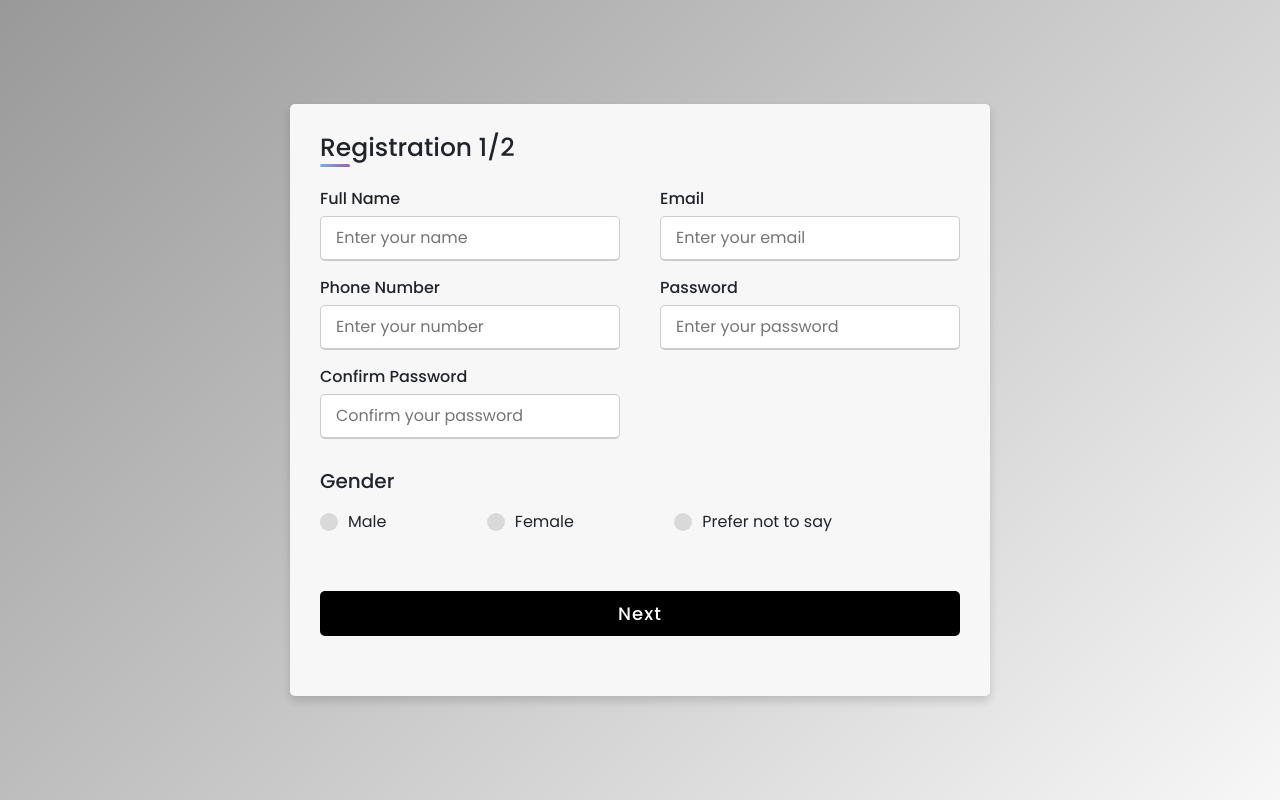
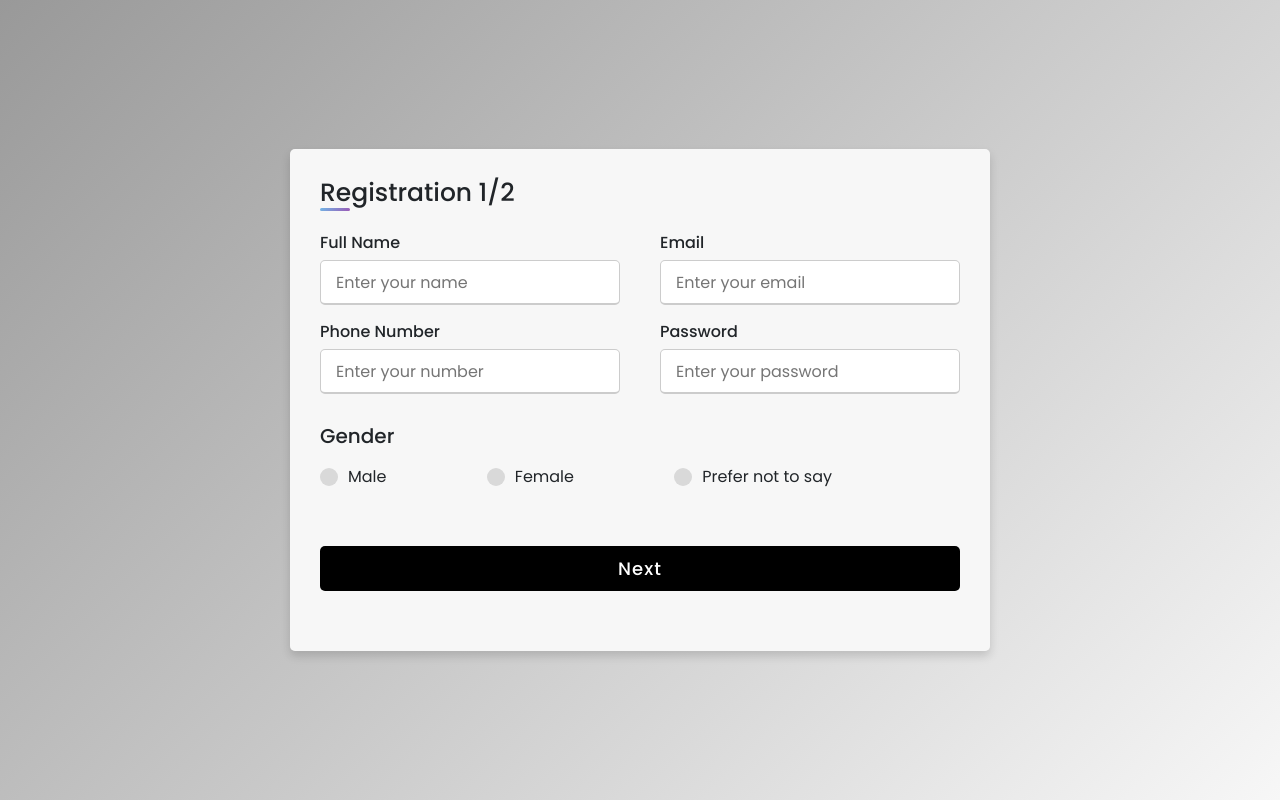
Before and after one commit to salimReact/ReactPFE, a React (Vite) app: page /AnnoncerRegistrationPart1 in a window 1280 px wide. Built offline with nearby package versions, Linux system fonts and the light colour scheme.

Commit message:
first commit

```diff
--- a/src/pages/login/AnnoncerRegistrationPart1.jsx
+++ b/src/pages/login/AnnoncerRegistrationPart1.jsx
@@ -1,41 +1,57 @@
-import React, { Fragment } from 'react'
+import React, { Fragment,useState } from 'react'
 import "../../assets/css/style.css"
-import { Link } from 'react-router-dom';
+import { useNavigate } from 'react-router-dom';
 
 function Registration() {
+  const navigate = useNavigate();
+
+  const [formAData, setformAData] = useState({
+    Fname: "",
+    email: '',
+    phone: '',
+    password: '',
+    gender: ''
+  });
+  const handleSubmit = (event) => {
+    event.preventDefault();
+    localStorage.setItem('formAData', JSON.stringify(formAData));
+    navigate('/AnnoncerRegistrationPart2');
+  };
+  const handleChange = (event) => {
+    setformAData({ ...formAData, [event.target.name]: event.target.value });
+  };
+  console.log(formAData);
+
   return (
     <Fragment>
        <div className="reg">
      <div className="container1">
     <div className="title">Registration 1/2</div>
     <div className="content">
-      <form action="#">
+    <form onSubmit={handleSubmit}>
         <div className="user-details">
           <div className="input-box">
             <span className="details">Full Name</span>
-            <input type="text" placeholder="Enter your name" required/>
+            <input type="text" placeholder="Enter your name" name="Fname" value={formAData.Fname}  onChange={handleChange} required/>
           </div>
           <div className="input-box">
             <span className="details">Email</span>
-            <input type="text" placeholder="Enter your email" required/>
+            <input type="email" placeholder="Enter your email"name="email" value={formAData.email}  onChange={handleChange} required/>
           </div>
           <div className="input-box">
             <span className="details">Phone Number</span>
-            <input type="text" placeholder="Enter your number" required/>
+            <input type="text" placeholder="Enter your number"name="phone" value={formAData.phone}  onChange={handleChange} required/>
           </div>
           <div className="input-box">
             <span className="details">Password</span>
-            <input type="text" placeholder="Enter your password" required/>
+            <input type="password" placeholder="Enter your password" name="password" value={formAData.password}  onChange={handleChange} required/>
           </div>
-          <div className="input-box">
-            <span className="details">Confirm Password</span>
-            <input type="text" placeholder="Confirm your password" required/>
-          </div>
+
         </div>
         <div className="gender-details">
-          <input type="radio" name="gender" id="dot-1"/>
-          <input type="radio" name="gender" id="dot-2"/>
-          <input type="radio" name="gender" id="dot-3"/>
+          <input type="radio" name="gender" id="dot-1"value="male" onChange={handleChange}/>
+          <input type="radio" name="gender" id="dot-2"value="female" onChange={handleChange}/>
+          <input type="radio" name="gender" id="dot-3"value="others" onChange={handleChange}/>
           <span className="gender-title">Gender</span>
           <div className="category">
             <label htmlFor="dot-1">
@@ -53,9 +69,7 @@ function Registration() {
           </div>
         </div>
         <div className="button">
-        <Link to="/AnnoncerRegistrationPart2">
 <input type="submit" value="Next"/>
-</Link>
 
         </div>
       </form>
--- a/src/pages/login/AnnoncerRegistrationPart2.jsx
+++ b/src/pages/login/AnnoncerRegistrationPart2.jsx
@@ -1,41 +1,83 @@
 import React from 'react'
-import { Fragment } from 'react'
+import { Fragment,useState } from 'react'
+import axios from 'axios';
 
 export default function AnnoncerRegistrationPart2() {
+
+  const formAData = JSON.parse(localStorage.getItem('formAData'));
+  if (!formAData) {
+    return <div>Loading..</div>;
+  }
+
+  const [data, setData] = useState({
+    Fname: formAData.Fname,
+    email: formAData.email,
+    phone: formAData.phone,
+    password: formAData.password,
+    gender: formAData.gender,
+    companyName : "",
+    companyEmail : "",
+    companyPhone : "",
+    companyDomaine : "",
+    companyType : "",
+  });
+
+  const handleChange = (event) => {
+    setData({ ...data, [event.target.name]: event.target.value });
+  };
+  console.log(data);
+  const Axios = axios.create({
+    baseURL: 'http://localhost:3000/'
+});
+  const register = () => {
+Axios.post("http://localhost:3000/registerAnnoncer",{
+  Fname:data.Fname,
+  email:data.email,
+  phone:data.phone,
+  password:data.password,
+  gender:data.gender,
+  companyName:data.companyName,
+  companyEmail:data.companyEmail,
+  companyPhone:data.companyPhone,
+  companyDomaine:data.companyDomaine,
+  companyType:data.companyType,
+})
+
+
+  }
+
   return (
     <Fragment>
     <div className="reg">
     <div className="container1">
    <div className="title">Registration 2/2</div>
    <div className="content">
-     <form action="#">
        <div className="user-details">
          <div className="input-box">
            <span className="details">Company Name</span>
-           <input type="text" placeholder="Enter your name" required/>
+           <input type="text" placeholder="Enter your name" name="companyName" value={data.companyName}  onChange={handleChange}required/>
          </div>
          <div className="input-box">
            <span className="details">Company Email</span>
-           <input type="text" placeholder="Enter your email" required/>
+           <input type="text" placeholder="Enter your email" name="companyEmail" value={data.companyEmail}  onChange={handleChange}required/>
          </div>
          <div className="input-box">
            <span className="details">Company Phone Number</span>
-           <input type="text" placeholder="Enter your number" required/>
+           <input type="text" placeholder="Enter your number"name="companyPhone" value={data.companyPhone}  onChange={handleChange} required/>
          </div>
          <div className="input-box">
            <span className="details">Company Domaine</span>
-           <input type="text" placeholder="Enter your password" required/>
+           <input type="text" placeholder="Enter your password" name="companyDomaine" value={data.companyDomaine}  onChange={handleChange} required/>
          </div>
          <div className="input-box">
            <span className="details">Company Type</span>
-           <input type="text" placeholder="Confirm your password" required/>
+           <input type="text" placeholder="Confirm your password" name="companyType" value={data.companyType}  onChange={handleChange} required/>
          </div>
        </div>
 
        <div className="button">
-         <input type="submit" value="Register"/>
+       <button onClick={register} className='Loginbutton'>register</button>
        </div>
-     </form>
    </div>
  </div>
  </div></Fragment>
--- a/src/pages/login/EditorRegistrationPart1.jsx
+++ b/src/pages/login/EditorRegistrationPart1.jsx
@@ -3,7 +3,7 @@ import "../../assets/css/style.css"
 import { useNavigate } from 'react-router-dom';
 
 
-function EditorRegistrationPart1(props) {
+function EditorRegistrationPart1() {
   const navigate = useNavigate();
 
   const [formData, setFormData] = useState({
--- a/src/pages/login/EditorRegistrationPart2.jsx
+++ b/src/pages/login/EditorRegistrationPart2.jsx
@@ -1,6 +1,5 @@
 import React, { Fragment,useState } from 'react'
 import '../../assets/css/checkbox.css'
-import { useLocation } from 'react-router-dom';
 import axios from 'axios';
 
 
```
